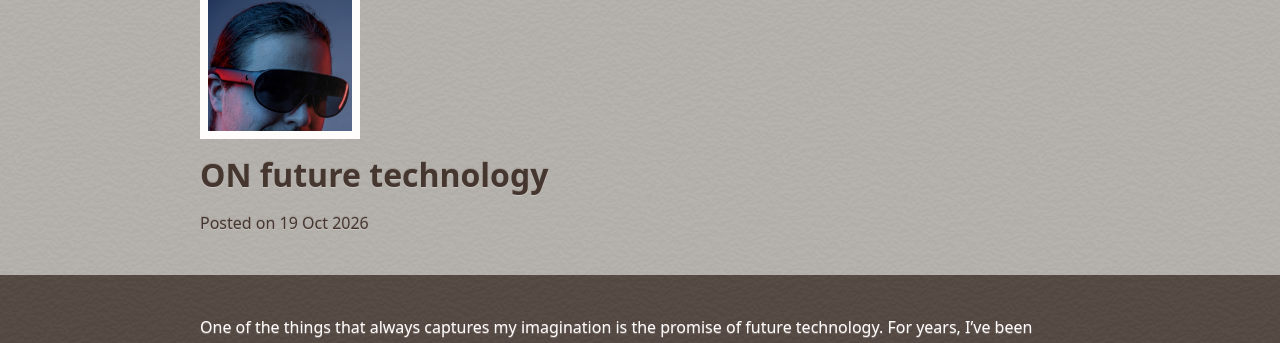
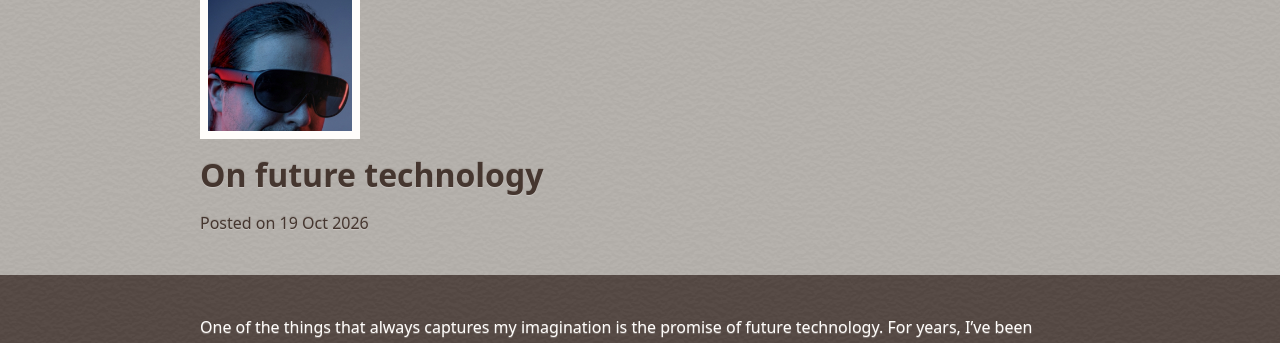
Before and after one commit to dphfox/technical-fluff, a Jekyll site: the page built from _posts/2026-10-19-on-future-technology.md, in a window 1280 px wide and 900 px high. Shown: the part 165-508 px from the top of the window. Built offline with Jekyll 4.4.1, drawn with Linux system fonts in a browser that asks for light colours; some web fonts are replaced.

Commit message:
vault backup: 2026-10-19 15:20:14

```diff
--- a/_posts/2026-10-19-on-future-technology.md
+++ b/_posts/2026-10-19-on-future-technology.md
@@ -1,6 +1,6 @@
 ---
 layout: post
-title: ON future technology
+title: On future technology
 image:
   path: /assets/posts/on-future-technology/thumb.jpg
   width: 256
```
